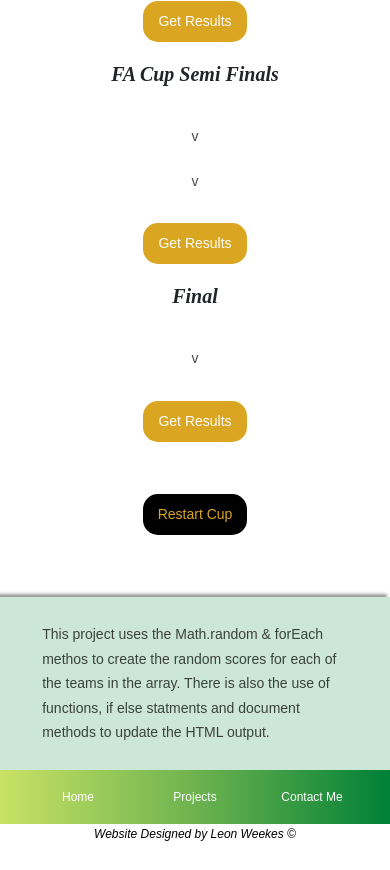
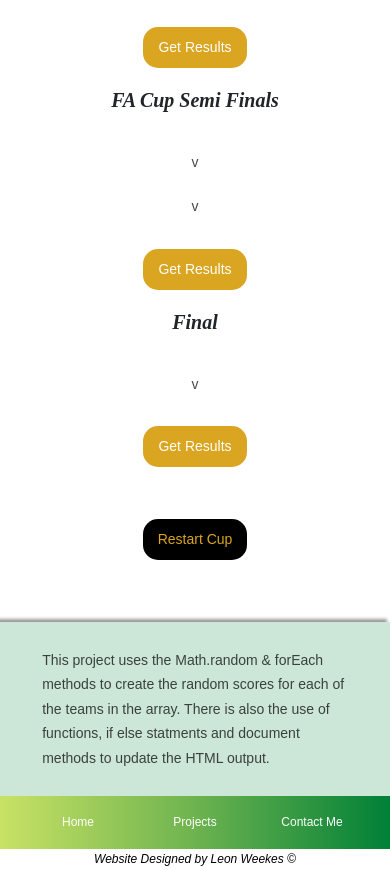
Before and after one commit to MrLeonWeekes/Portfolio, a plain HTML site: page football.html in a window 390 px wide. Shown: the part 822-1692 px from the top of the page. Before the commit the page ends 1667 px from the top, so only its background shows below. Drawn offline with nearby package versions, Linux system fonts and the light colour scheme.

Commit message:
football 2

```diff
--- a/CSS/Games.css
+++ b/CSS/Games.css
@@ -1926,6 +1926,9 @@
 }
 
 @media only screen and (max-width: 700px){
+  .football-container {
+    padding: 8vh 5vh 5vh;
+  }
   .football-heading {
     font-size: 30px;
   }
--- a/football.html
+++ b/football.html
@@ -144,7 +144,7 @@
         </div>
 
         <p class="project-write-up">
-            This project uses the Math.random & forEach methos to create the random scores for each of the teams in the
+            This project uses the Math.random & forEach methods to create the random scores for each of the teams in the
             array. There is also the use of functions, if else statments and document methods to update the HTML output.
 
         </p>
```
